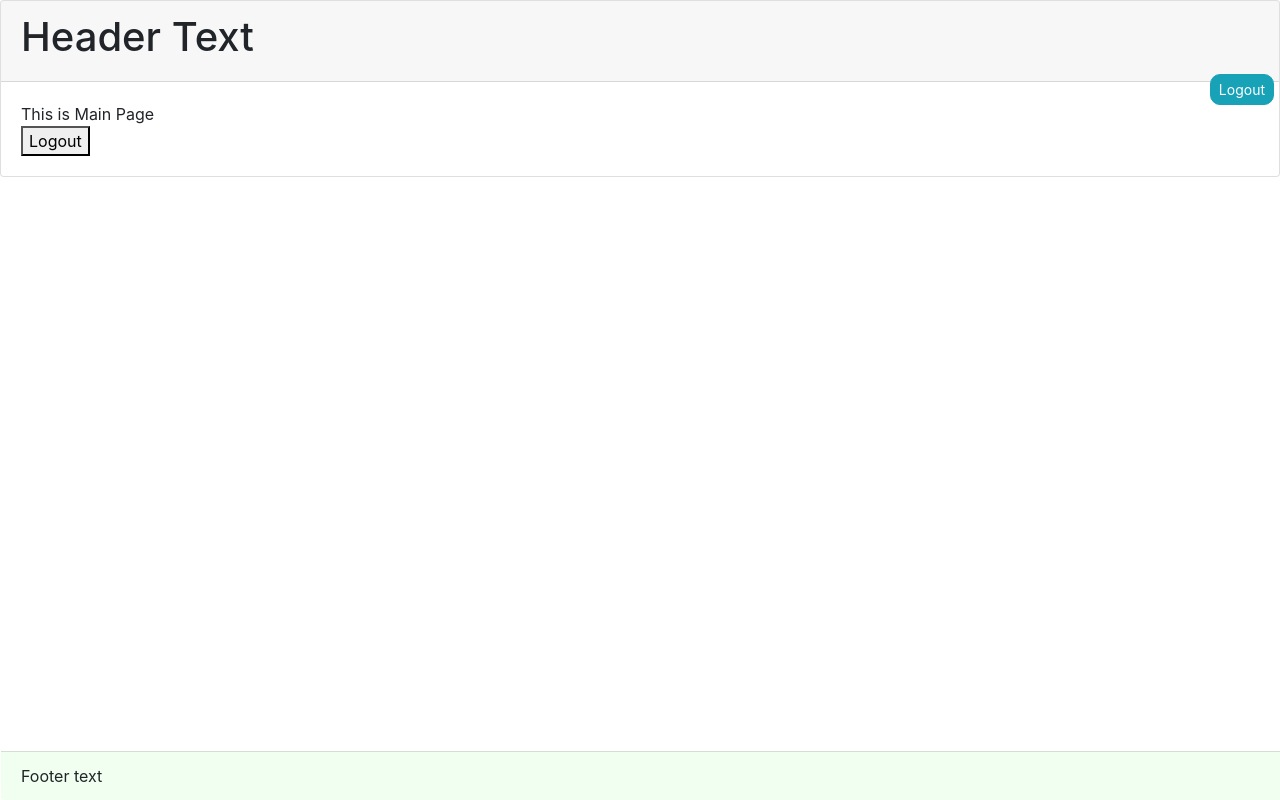
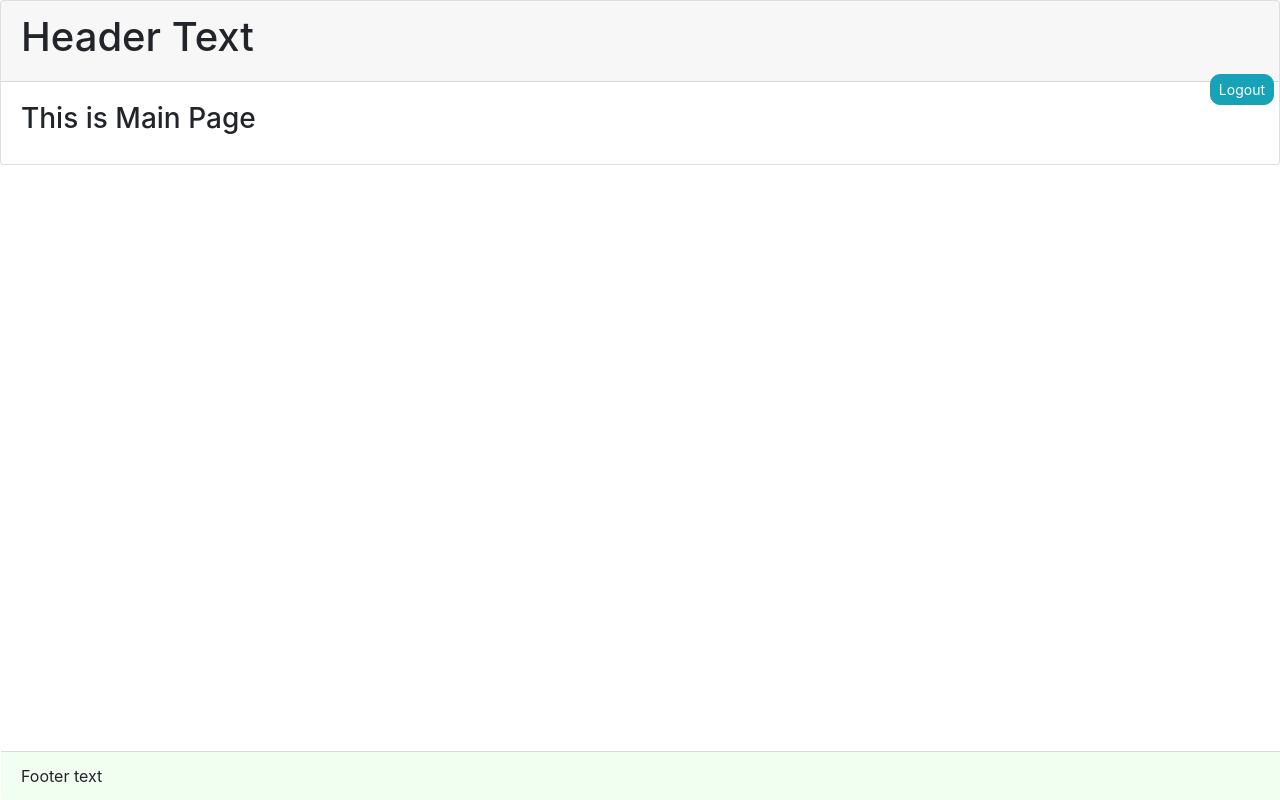
Before and after one commit to ACPRAJ/React-Samples, a React (Create React App) app in the folder simple-multipage-app/: page / in a window 1280 px wide. Built offline with nearby package versions, Linux system fonts and the light colour scheme.

Commit message:
Removed the logout button from the body

```diff
--- a/simple-multipage-app/src/Components/MainPage.js
+++ b/simple-multipage-app/src/Components/MainPage.js
@@ -31,15 +31,12 @@ class MainPage extends Component {
               <h1 >Header Text</h1>
               {/* <label className="card-title">Header Text</label> */}
               <a href="#" className="btn btn-sm btn-info btn-curved logout-button"
-                onClick={this.Alert}>Logout</a>
+                onClick={this.onLogoutClicked}>Logout</a>
             </div>
           </div>
 
           <div className="card-body">
-            <div>This is Main Page</div>
-            <button onClick={this.onLogoutClicked} className="Logout-button">
-              Logout
-            </button>
+            <h3>This is Main Page</h3>
           </div>
 
           <div className="card-footer footer-div" >
```
